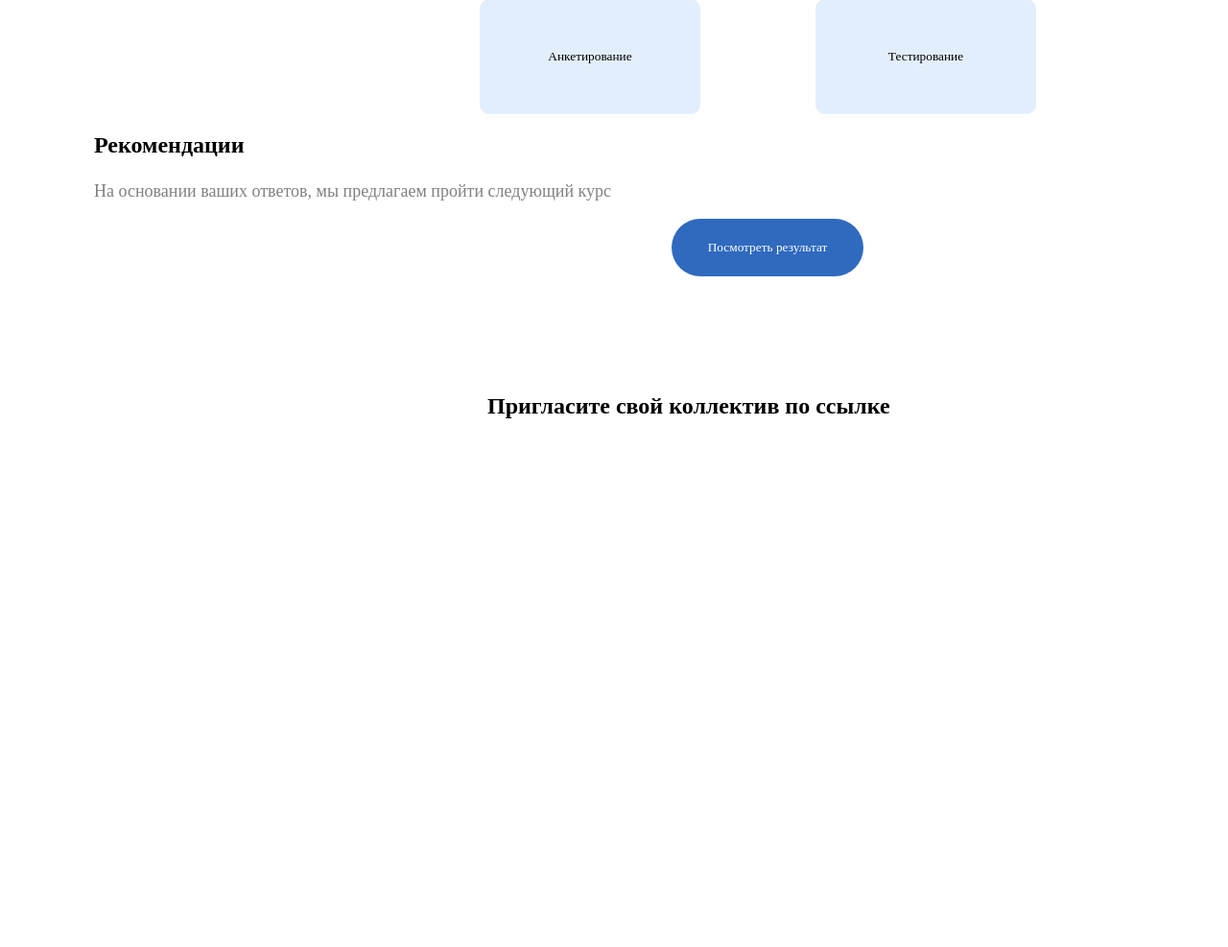
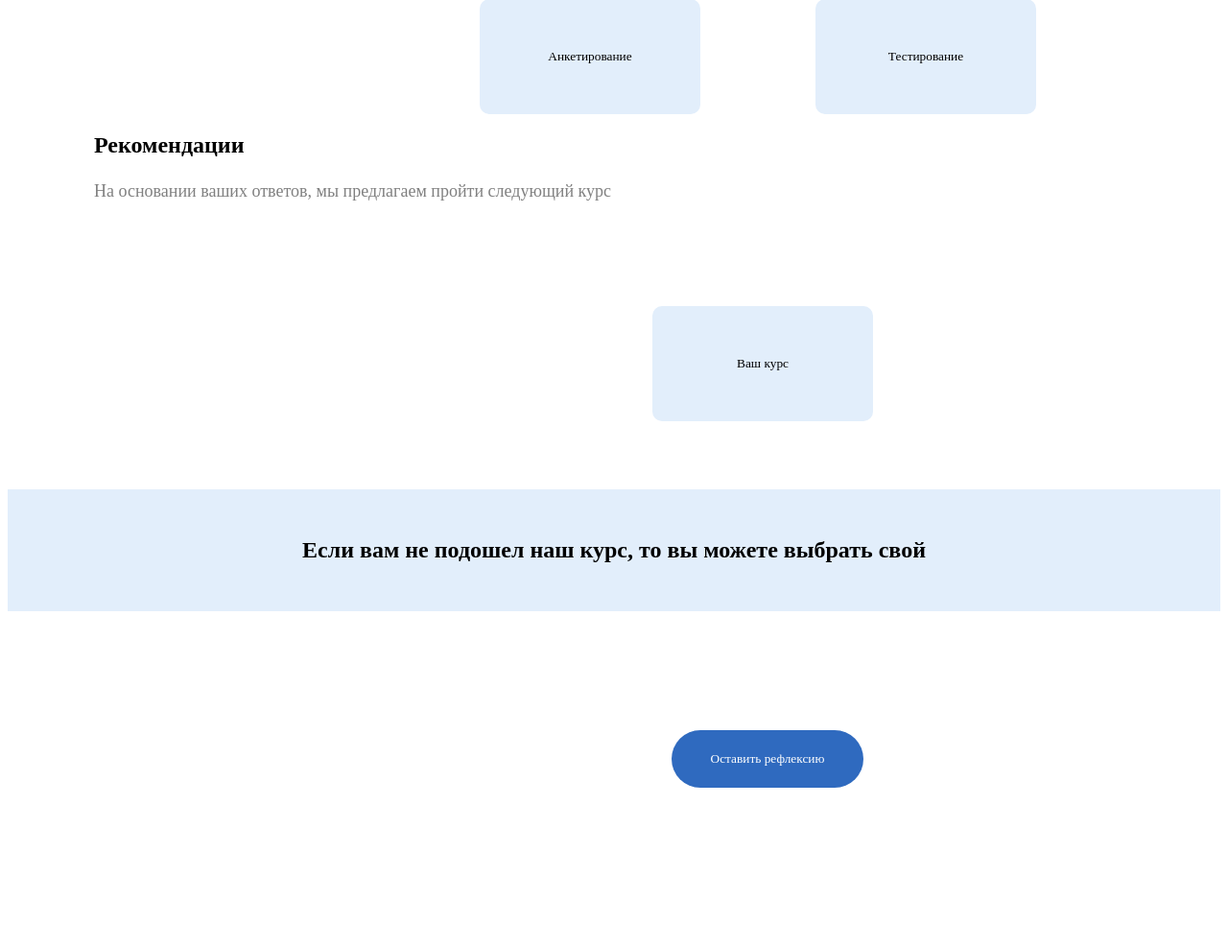
Before and after one commit to iamAnyBu/Diplom, a Django app: template system/templates/system/empl.html in a window 1280 px wide. Shown: the part 301-1288 px from the top of the page at 96% size. Before the commit the page ends 737 px from the top, so only its background shows below. Run offline with Django 3.2, Linux system fonts and the light colour scheme; the template is opened without the code that fills it, so the values that code supplies are empty.

Commit message:
Update empl.html

```diff
--- a/system/templates/system/empl.html
+++ b/system/templates/system/empl.html
@@ -106,11 +106,15 @@
             width: 200px;
             border-radius: 100px;
             position: absolute;
+            margin-top: 100px;
+
             left: 700px;
             font-family: Circe;
             background: #2F6ABF;
             border: none;
             color: white;
+
+
         }
         .s8_s:hover{
              background: #0e2c96;
@@ -118,21 +122,26 @@
         .s9{
             font-family: Circe;
             font-size: 24px;
-            margin-left: 90px;
             font-weight: bold;
-            margin-left: 500px;
-            margin-top: 200px;
+            margin-top: 300px;
+            background: #E2EEFB;
+            text-align: center;
+            padding: 50px;
+
         }
         .s10_s{
-            height: 10px;
-            width: 10px;
-            border-radius: 100%;
+            height: 120px;
+            width: 230px;
+            border-radius: 10px;
             position: absolute;
-            left: 700px;
+            left: 680px;
+            top: 620px;
             font-family: Circe;
-            background: #2F6ABF;
+            background: #E2EEFB;
             border: none;
-            color: white;
+        }
+        .s10_s:hover{
+            background: #BED1E4;
         }
                 .s9_s{
             height: 120px;
@@ -164,7 +173,12 @@
 <p class="s6">Рекомендации</p>
 <p class="s7">На основании ваших ответов, мы предлагаем пройти следующий курс</p>
 <form action="#">
-        <button class="s8_s">Посмотреть результат</button>
+        <button class="s10_s">Ваш курс</button>
 </form>
-<p class="s9">Пригласите свой коллектив по ссылке</p>
+<p class="s9">Если вам не подошел  наш курс, то вы можете выбрать свой</p>
+<form action="#">
+        <button class="s8_s">Оставить рефлексию</button>
+</form>
+
+<p style="margin-top: 350px"></p>
 </html>
```
